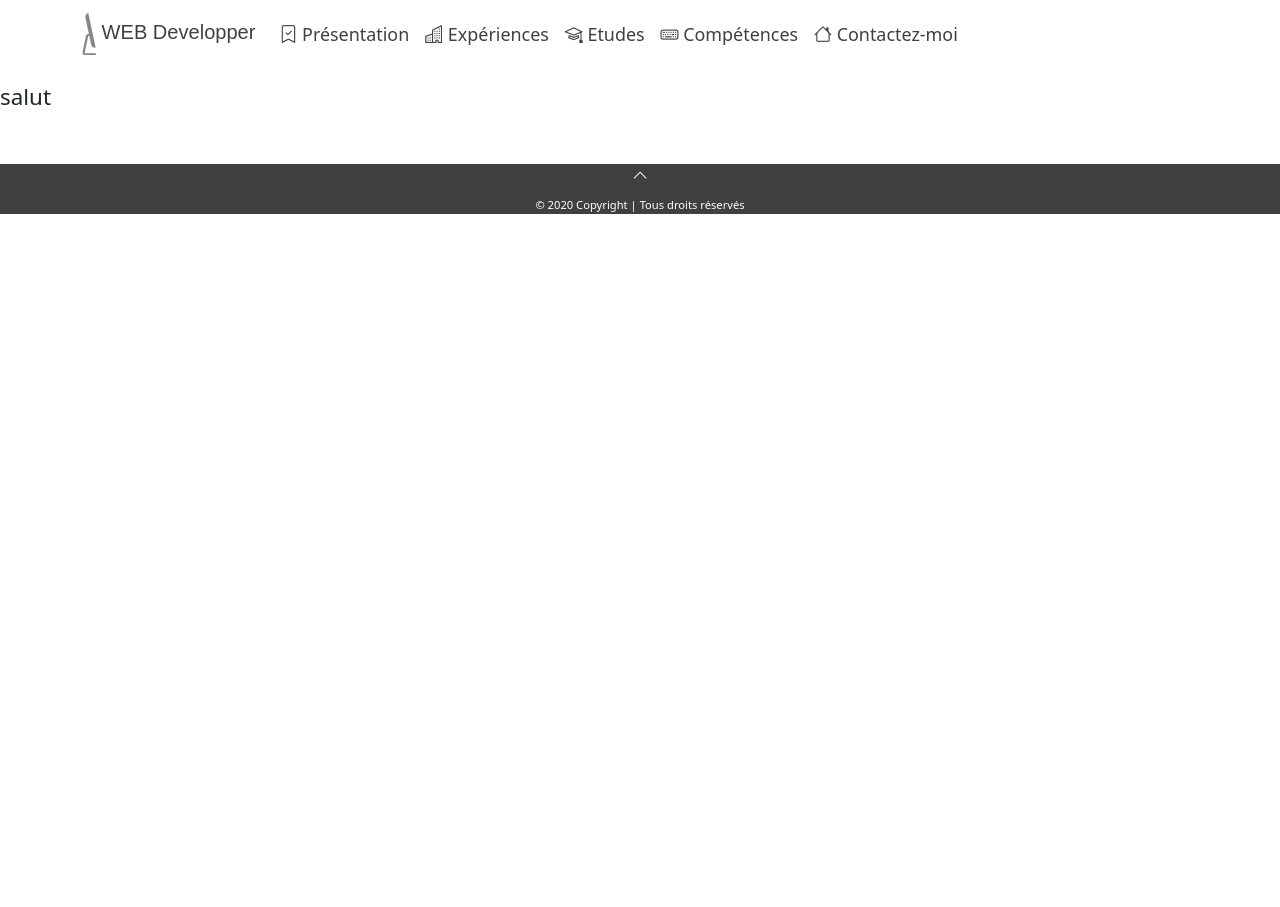
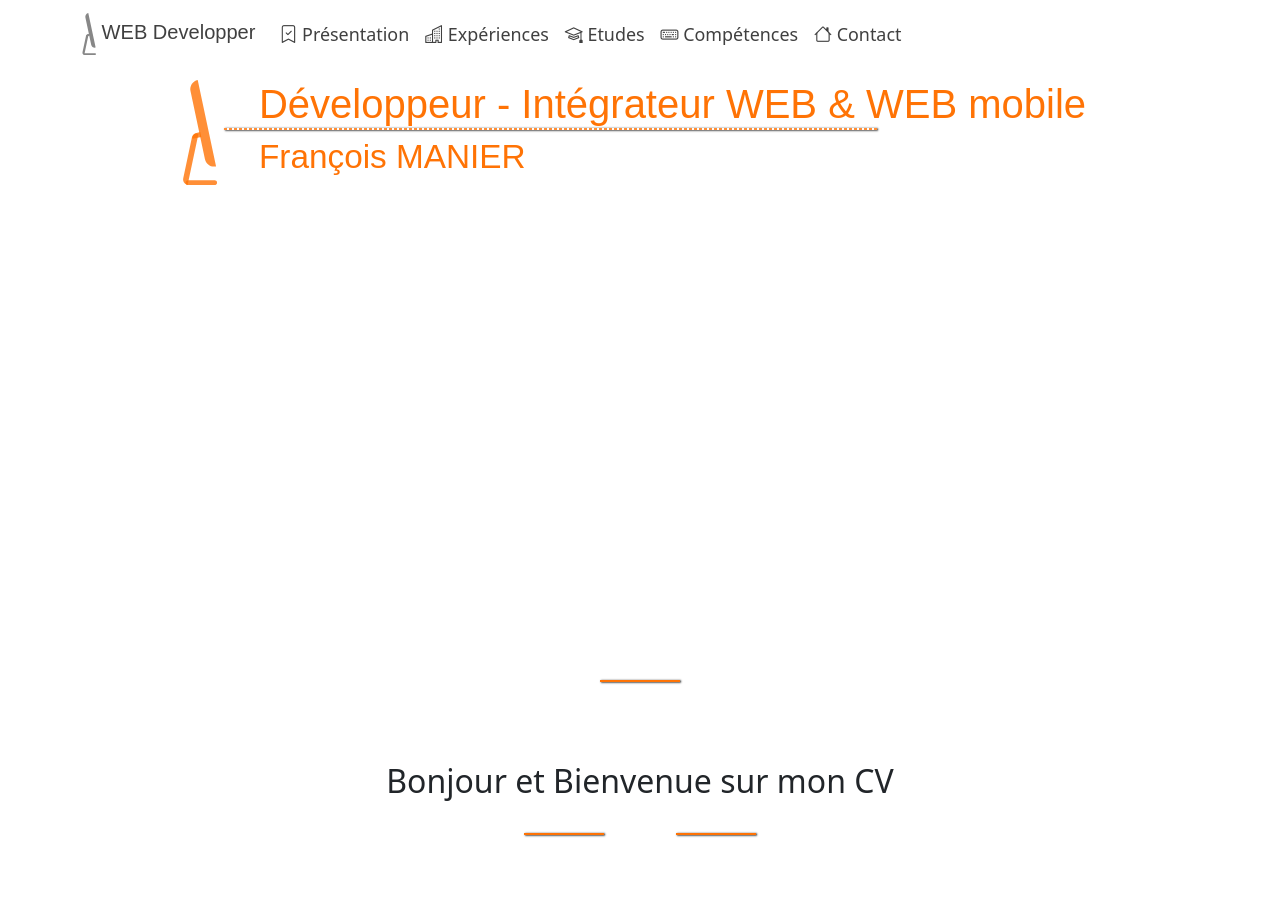
Before and after one commit to SoiFranc/DevWebFManier, a website: page index.html in a window 1280 px wide. Shown: the top 907 px of the page. Before the commit the page ends 800 px from the top, so only its background shows below. Drawn offline with nearby package versions, Linux system fonts and the light colour scheme; a web font is replaced by a local one.

Commit message:
Dev mainTopPresentation and Create Welcome section

```diff
--- a/index.html
+++ b/index.html
@@ -16,10 +16,9 @@
     <link rel="stylesheet" href="https://cdn.jsdelivr.net/npm/bootstrap-icons@1.8.1/font/bootstrap-icons.css">
 </head>
 <body>
-    <!-- -------------------- NavBar Menu -------------------- -->
+    <!-- -------------------- header NavBar Menu -------------------- -->
     <header class="header">
         <div class="headerMenu">
-
             <nav class="navbar navbar-expand-md fixed-top"><!--navbar-light bg-light-->
                 <div class="container container-fluid">
                     <a id="logo" class="navbar-brand" href="#">
@@ -29,16 +28,11 @@
                             <path d="M85.2363 491.218C89.9129 469.216 111.54 455.172 133.541 459.848L141.214 461.479L48.0697 899.689V899.689C21.8307 894.111 5.081 868.319 10.6583 842.08L85.2363 491.218Z"/>
                             <path d="M90.3074 503.398C85.4573 480.58 100.023 458.151 122.841 453.301L156.271 446.195L165.053 487.51L90.3074 503.398V503.398Z"/>
                         </svg>
-                        <!--<img class="myLogo" src="img/myLogo.svg">-->
                         <span class="md">WEB Developper</span>
                     </a>
                     <button class="navbar-toggler" type="toggler" data-bs-toggle="collapse" data-bs-target="#navbarNav"
                     aria-controls="navbarNavDropdown" aria-expanded="false" aria-label="Toggle navigation">
-
-                        <!--<div id="bebe"class="headerNavButtonDiv">
-                            <img id="imgB" src="img/cartelg.png">
-                        </div>-->
-                        <i type="button" class="bi bibiToggleOpen bi-list"></i><!--<img href="img/burger.svg" style="width:32px;height:32px">-->
+                        <i type="button" class="bi bibiToggleOpen bi-list"></i>
                     </button>
                     <div class="collapse navbar-collapse" id="navbarNav">
                         <ul class="navbar-nav menu me-auto mb-2 mb-md-0">
@@ -69,21 +63,97 @@
                             <li class="nav-item">
                                 <a class="nav-link" href="#coordonates">
                                     <i class="bi bi-house"></i>
-                                        Contactez-moi
+                                        Contact
                                 </a>
                             </li>
                         </ul>
                     </div>
-
                 </div>
             </nav>
         </div>
     </header>
+
+    <!-- -------------------- Main Content -------------------- -->
     <main>
-        <div>
-            <p class="defg">salut</p>
+        <!-- -------------------- mainTopPresentation -------------------- -->
+        <div class="mainTop">
+            <div class="mainTopLogo" id="idMyLogo">
+                <!--src="img/monImage.png"-->
+                <!--<img src="img/monImageDevIntWEBetMobile.png" alt="Logo">-->
+            </div>
         </div>
+        <div class="mainTopPresentationImg" id="mainTopPresentationImgCss">
+            <div class="mainTopPresentationDivH1">
+                <div>
+                    <svg xmlns="http://www.w3.org/2000/svg" width="300" height="900" fill="none" class="myLogo" viewBox="0 0 300 900">
+                        <path class="myLogo" d="M72.8115 95.3135C63.5838 51.9009 91.2962 9.22762 134.709 -8.10237e-07V-8.10237e-07L292.114 740.534V740.534C248.702 749.762 206.028 722.05 196.801 678.637L72.8115 95.3135Z"/>
+                        <path d="M30.3891 880C30.3891 868.954 39.3434 860 50.3891 860H280.561C291.606 860 300.561 868.954 300.561 880V880C300.561 891.046 291.606 900 280.561 900H50.3891C39.3434 900 30.3891 891.046 30.3891 880V880Z"/>
+                        <path d="M85.2363 491.218C89.9129 469.216 111.54 455.172 133.541 459.848L141.214 461.479L48.0697 899.689V899.689C21.8307 894.111 5.081 868.319 10.6583 842.08L85.2363 491.218Z"/>
+                        <path d="M90.3074 503.398C85.4573 480.58 100.023 458.151 122.841 453.301L156.271 446.195L165.053 487.51L90.3074 503.398V503.398Z"/>
+                    </svg>
+                </div>
+                <div>
+                    <h1>
+                        <div class="divH1 container">
+                            <div>
+                                <span class="sm">Développeur </span>
+                                <span class="xl">- Intégrateur </span>
+                                <span class="sm">WEB</span>
+                                <span class="lg"> & WEB mobile</span>
+                            </div>
+
+                            <div class="lineSeparatorH1" id="bienvenue"></div>
+                            <div>
+                                <span class="sm noLg" style="font-size:smaller">F. MANIER</span>
+                                <span class="lg" style="font-size:smaller">François MANIER</span>
+                            </div>
+                        </div>
+                    </h1>
+                </div>
+            </div>
+        </div>
+
+        <!-- -------------------- SECTION WELCOME -------------------- -->
+        <div class="lineSeparator" id="bienvenue"></div>
+        <section class="welcome">
+            <h2>
+                <span class="lg">Bonjour et </span>
+                <span class="sm">Bienvenue</span>
+                <span class="md"> sur mon CV</span>
+            </h2>
+            <div class="underLineTitleH2">
+                <div class="underLineGraphic"></div>
+                <div class="bibi" id="welcomeIcon"></div>
+                <div class="underLineGraphic"></div>
+            </div>
+            <div class="text">
+                <p>Je suis développeur et intégrateur WEB situé dans la région des Hauts de france.<br>
+                    <br>
+                    Mon parcours professionnel est diversifié, j'ai été responsable en gestion de stocks
+                    dans le milieu maritime, puis ingénieur d'affaire - cadre responsable opérationnel dans
+                    le milieu du nucléaire, et superviseur des opérations de production dans le milieu du
+                    ferroviaire.<br>
+                    Avec ces différentes expériences, je peux comprendre les problématiques que
+                    vous pouvez rencontrer.<br>
+                    Dans ces environnements comme dans tant d'autres, chaque acteur du projet à son importance.
+                    Je saurai les écouter car c'est une de mes qualités.
+                    Vous pourrez avoir plus de détails dans ma section intitulé :"Expériences".
+                    <br>
+                    En continuant votre lecture, je vous présenterai mes compétences et services en liaison avec
+                    le développement informatique et la conception de sites internet destinés aux
+                    professionnels et aux particuliers. Vos interfaces seront construits gràce aux langages HTML,
+                    CSS, dynamisé en Javascript et facilités avec les frameworks, librairies et outils (comme Bootstrap,
+                    jQuery, Sass...) pour le front-end. Les dialogues serveurs seront réalisé avec PHP, Javascript
+                    avec React-JS. Vos bases de données seront codées en SQL.<br>
+                    <br>
+                    Je vous invite également à découvrir la section "compétences" qui abordera cela plus en détails.<br>
+                    <br>
+                    Bonne lecture !
+                </p>
+            </div>
+        </section>
     </main>
+
     <!-- -------------------- FOOTER -------------------- -->
     <footer>
         <div>
--- a/scss/_layout.scss
+++ b/scss/_layout.scss
@@ -0,0 +1,39 @@
+/* ******************** PRESENTATION ********************** */
+div.mainTopPresentationDivH1 {
+    width:100%;
+    color: var(--HOT500);
+    display: flex;
+    flex-direction: row;
+    justify-content: center;
+}
+div svg {
+    width:32px;
+    height:auto;
+    fill:rgba(255,115,5,0.8);
+}
+div .lineSeparatorH1 {
+    margin: 0px auto 0px -35px;
+    border: 0.5px dashed rgba(255,115,5,0.8);
+    width: 51vw;
+    text-align: center;
+    box-shadow: 1px 0.5px 2px 0px var(--NB1000);
+}
+div.mainTopPresentationImg#mainTopPresentationImgCss {
+    display:flex;
+    width:100%;
+    height:70vh;
+    background-image: url(img/#mainTopPresentationImgCss);
+    background-size: cover;
+    background-repeat: no-repeat;
+    background-position: center;
+}
+.mainTopPresentationDivH1 svg {
+    width:35px;
+    height:auto;
+    margin-right:30px;
+}
+.divH1 {
+    display:flex;
+    flex-direction: column;
+    align-items: flex-start;
+}
```
Also changed, not shown: css/style.css, css/style.min.css, img/imgPresentation.jpg (added), img/monImage.png (added), 2 other files.
